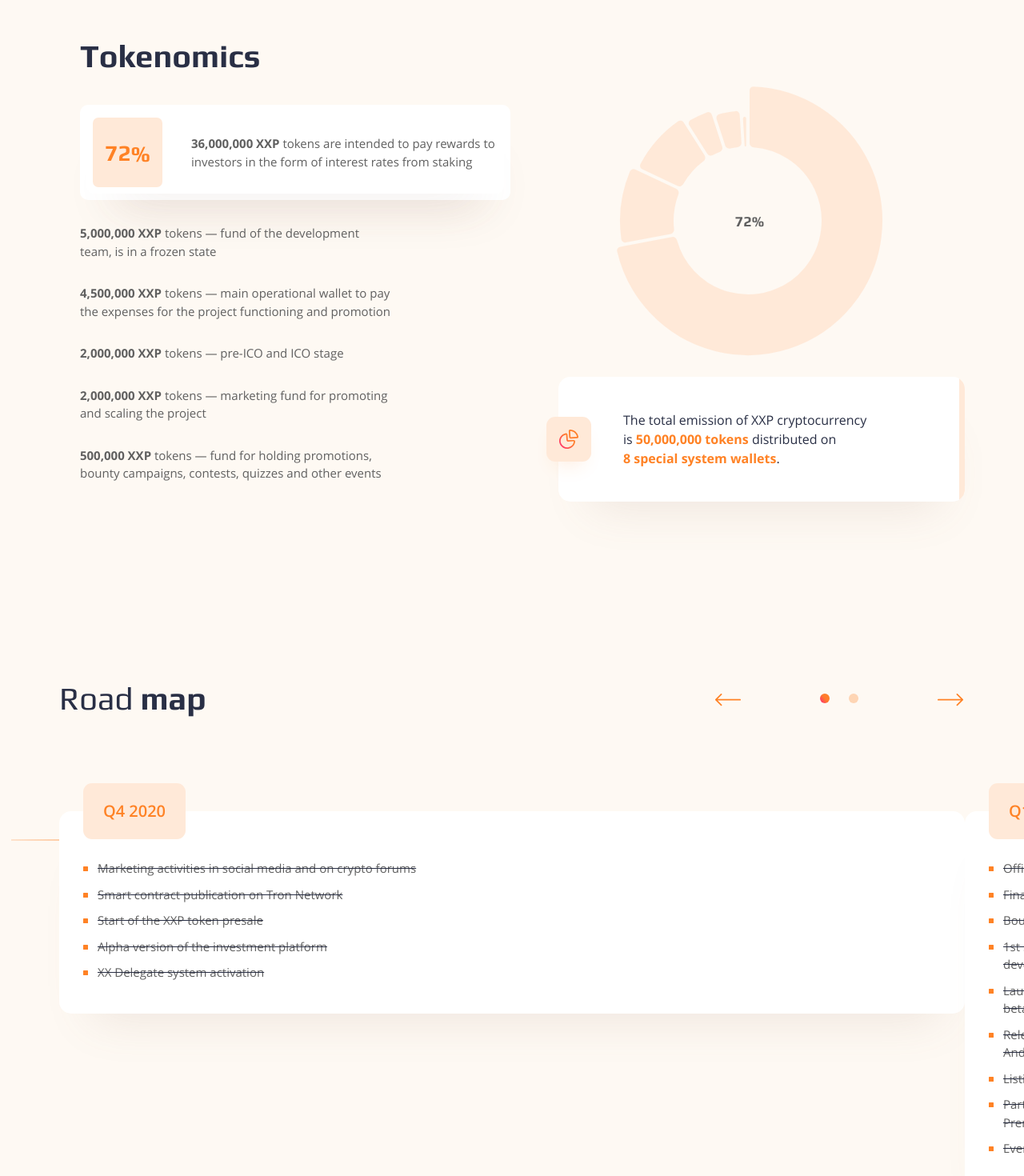
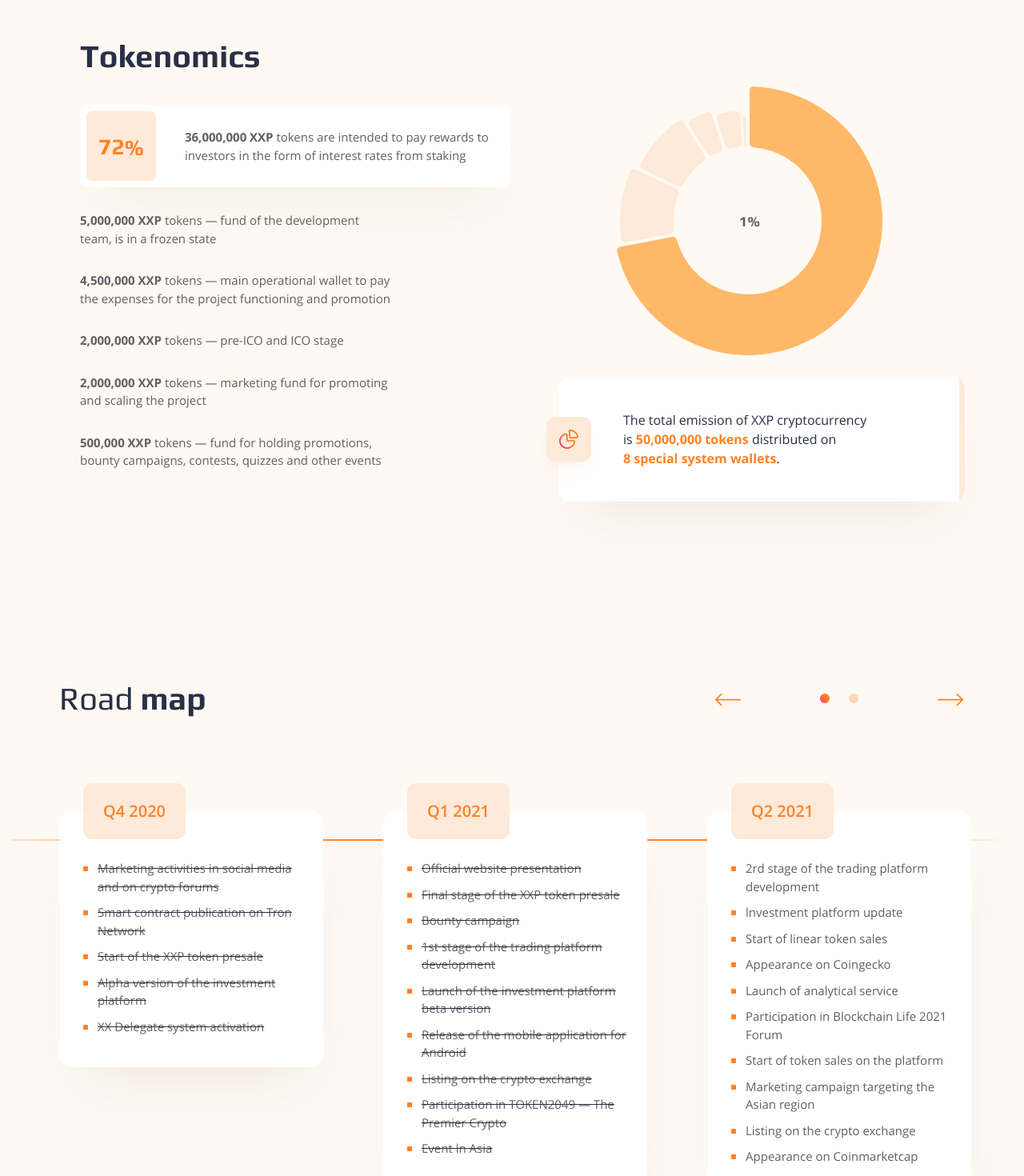
Before and after one commit to DimonONE/xpp, a React (Create React App) app: page / in a window 1280 px wide. Shown: the part 6860-8330 px from the top of the page at 80% size. Built offline with nearby package versions, Linux system fonts and the light colour scheme.

Commit message:
works SectionRoadmap

```diff
--- a/package.json
+++ b/package.json
@@ -12,6 +12,7 @@
     "react-router-dom": "^5.2.0",
     "react-scripts": "4.0.3",
     "react-scroll": "^1.8.2",
+    "swiper": "^6.6.1",
     "web-vitals": "^1.0.1"
   },
   "scripts": {
--- a/src/pages/HeadPage/Main/components/SectionRoadmap/SectionRoadmap.jsx
+++ b/src/pages/HeadPage/Main/components/SectionRoadmap/SectionRoadmap.jsx
@@ -1,7 +1,9 @@
-import React from "react";
+import React, { useState } from "react";
+import { Swiper, SwiperSlide } from "swiper/react";
 import style from "./SectionRoadmap.module.css";
 
 export const SectionRoadmap = (props) => {
+  const [folowing, setFolowing] = useState(true);
   return (
     <section className="section roadmap">
       <div className="container roadmap__container">
@@ -19,7 +21,10 @@
             className="col-lg-6 roadmap__slider-controls wow"
             style={{ visibility: "visible" }}
           >
-            <button className="arrow arrow--prev roadmap__arrow roadmap__arrow--prev">
+            <button
+              onClick={() => setFolowing(true)}
+              className="arrow arrow--prev roadmap__arrow roadmap__arrow--prev"
+            >
               <svg
                 width="38"
                 height="19"
@@ -37,10 +42,23 @@
               </svg>
             </button>
             <div className="roadmap__pagination swiper-pagination-clickable swiper-pagination-bullets">
-              <span className="swiper-pagination-bullet swiper-pagination-bullet-active"></span>
-              <span className="swiper-pagination-bullet"></span>
+              <span
+                onClick={() => setFolowing(true)}
+                className={`swiper-pagination-bullet ${
+                  folowing ? "swiper-pagination-bullet-active" : ""
+                }`}
+              ></span>
+              <span
+                onClick={() => setFolowing(false)}
+                className={`swiper-pagination-bullet ${
+                  !folowing ? "swiper-pagination-bullet-active" : ""
+                }`}
+              ></span>
             </div>
-            <button className="arrow arrow--next roadmap__arrow roadmap__arrow--next">
+            <button
+              onClick={() => setFolowing(false)}
+              className="arrow arrow--next roadmap__arrow roadmap__arrow--next"
+            >
               <svg
                 width="38"
                 height="19"
@@ -59,9 +77,13 @@
             </button>
           </div>
         </div>
-        <div className="swiper-container roadmap__slider wow animate__animated animate__fadeInRight">
-          <div className="swiper-wrapper">
-            <div className="swiper-slide roadmap__slider-item swiper-slide-active">
+        <div className="swiper-container roadmap__slider">
+          <div className={`swiper-wrapper ${style.swiper_wrapper}`}>
+            <div
+              className={`swiper-slide roadmap__slider-item ${
+                folowing ? "swiper-slide-active" : style.swiper_slide__none
+              } ${style.swiper_slide__width}`}
+            >
               <div className="roadmap__slider-item-label">Q4 2020</div>
               <ul className={`roadmap__slider-item-list ${style.line_through}`}>
                 <li className="roadmap__slider-item-list-item swiper-slide-active">
@@ -82,8 +104,9 @@
               </ul>
             </div>
             <div
-              className="swiper-slide roadmap__slider-item swiper-slide-next"
-              style={{ width: 330, marginRight: 75 }}
+              className={`swiper-slide roadmap__slider-item swiper-slide-next ${
+                !folowing ? style.swiper_slide__none : ""
+              } ${style.swiper_slide__width}`}
             >
               <div className="roadmap__slider-item-label">Q1 2021</div>
               <ul className={`roadmap__slider-item-list ${style.line_through}`}>
@@ -118,7 +141,11 @@
                 </li>
               </ul>
             </div>
-            <div className="swiper-slide roadmap__slider-item">
+            <div
+              className={`swiper-slide roadmap__slider-item ${
+                !folowing ? style.swiper_slide__none : ""
+              } ${style.swiper_slide__width}`}
+            >
               <div className="roadmap__slider-item-label">Q2 2021</div>
               <ul className="roadmap__slider-item-list">
                 <li className="roadmap__slider-item-list-item">
@@ -153,7 +180,11 @@
                 </li>
               </ul>
             </div>
-            <div className="swiper-slide roadmap__slider-item">
+            <div
+              className={`swiper-slide roadmap__slider-item ${
+                !folowing ? "swiper-slide-active" : ""
+              } ${style.swiper_slide__width}`}
+            >
               <div className="roadmap__slider-item-label">Q3 2021</div>
               <ul className="roadmap__slider-item-list">
                 <li className="roadmap__slider-item-list-item">
@@ -177,7 +208,9 @@
                 </li>
               </ul>
             </div>
-            <div className="swiper-slide roadmap__slider-item">
+            <div
+              className={`swiper-slide roadmap__slider-item ${style.swiper_slide__width}`}
+            >
               <div className="roadmap__slider-item-label">Q4 2021</div>
               <ul className="roadmap__slider-item-list">
                 <li className="roadmap__slider-item-list-item">
@@ -203,7 +236,9 @@
                 </li>
               </ul>
             </div>
-            <div className="swiper-slide roadmap__slider-item">
+            <div
+              className={`swiper-slide roadmap__slider-item ${style.swiper_slide__width}`}
+            >
               <div className="roadmap__slider-item-label">Q1 2022</div>
               <ul className="roadmap__slider-item-list">
                 <li className="roadmap__slider-item-list-item">
--- a/src/pages/HeadPage/Main/components/SectionRoadmap/SectionRoadmap.module.css
+++ b/src/pages/HeadPage/Main/components/SectionRoadmap/SectionRoadmap.module.css
@@ -1,3 +1,12 @@
 .line_through {
   text-decoration: line-through;
 }
+.swiper_slide__width {
+  width: 330px;
+  margin-right: 75px;
+}
+.swiper_slide__none {
+  display: none;
+}
+.swiper_wrapper {
+}
--- a/src/pages/HeadPage/Main/components/SectionTokenomics/SectionTokenomics.jsx
+++ b/src/pages/HeadPage/Main/components/SectionTokenomics/SectionTokenomics.jsx
@@ -6,6 +6,8 @@
 
 export const SectionTokenomics = (props) => {
   let [hoverID, setHoverID] = useState(1);
+  let [percent, setPercent] = useState(1);
+
   return (
     <section id="tokenomics" className="section tokenomics">
       <div className={`container ${style.tokenomics__container}`}>
@@ -30,11 +32,7 @@
                     e.id === hoverID ? "active" : ""
                   }`}
                 >
-                  <div
-                    className={`tokenomics__list-item ${
-                      e.id === hoverID ? "active" : ""
-                    }`}
-                  >
+                  <span className={`${style.span_items_position}`}>
                     <div className="tokenomics__list-number">
                       {e.tokenomics_number}
                     </div>
@@ -42,12 +40,12 @@
                       <b className="font-weight-700">{e.tokenomics_text__b}</b>{" "}
                       {e.tokenomics_text}
                     </div>
-                  </div>
+                  </span>
                 </Fade>
               ))}
             </div>
           </div>
-          <div className="tokenomics__charts col-lg-6 " id={"tokenomics__id"}>
+          <div className="tokenomics__charts col-lg-6 ">
             <div className="tokenomics__chart-wrap">
               <svg
                 className="tokenomics__chart"
@@ -58,17 +56,26 @@
                 xmlns="http://www.w3.org/2000/svg"
               >
                 <path
-                  onMouseEnter={() => setHoverID(1)}
-                  className={`tokenomics__chart-item effect_on_72`}
+                  onMouseEnter={() => {
+                    setHoverID(1);
+                    setPercent(72);
+                  }}
+                  className={`tokenomics__chart-item ${
+                    hoverID === 1 ? "active" : ""
+                  }`}
                   d="M70.8943 189.158C74.1316 188.541 77.3029 190.672 78.1959 193.946C82.0986 208.255 89.4509 221.43 99.6527 232.294C111.474 244.882 126.632 253.847 143.358 258.141C160.084 262.436 177.686 261.882 194.109 256.546C210.532 251.21 225.098 241.311 236.106 228.006C247.113 214.7 254.107 198.537 256.271 181.405C258.436 164.273 255.681 146.879 248.328 131.254C240.976 115.629 229.329 102.419 214.749 93.1661C202.166 85.1807 187.846 80.4274 173.06 79.2751C169.677 79.0114 166.989 76.2957 166.989 73L166.989 6.99999C166.989 3.67495 169.678 1.0086 172.946 1.14321C202.586 2.36422 231.428 11.3695 256.544 27.3086C283.621 44.4924 305.25 69.0257 318.905 98.0433C332.559 127.061 337.676 159.364 333.656 191.181C329.637 222.998 316.648 253.015 296.206 277.725C275.764 302.435 248.713 320.818 218.213 330.729C187.713 340.639 155.022 341.666 123.96 333.691C92.8981 325.715 64.7463 309.066 42.7931 285.688C22.4302 264.004 8.17997 237.361 1.42665 208.475C0.682114 205.29 2.79725 202.148 6.06339 201.525L70.8943 189.158Z"
                   fill="#FFE9D8"
                   stroke="#FEF9F3"
                   strokeWidth="2"
                 ></path>
                 <path
-                  onMouseEnter={() => setHoverID(2)}
-                  data-chart-index="1"
-                  className="tokenomics__chart-item"
+                  onMouseEnter={() => {
+                    setHoverID(2);
+                    setPercent(10);
+                  }}
+                  className={`tokenomics__chart-item ${
+                    hoverID === 2 ? "active" : ""
+                  }`}
                   d="M76.8652 129.169C79.8488 130.572 81.1613 134.163 79.9558 137.336C76.0993 147.488 73.9884 158.499 73.9884 170C73.9884 173.465 74.1801 176.887 74.5535 180.253C74.9271 183.622 72.7635 186.767 69.5285 187.384L13.547 198.064C10.2803 198.687 7.15813 196.545 6.68488 193.311C2.4481 164.36 6.18232 134.797 17.4849 107.809C18.7474 104.794 22.3043 103.495 25.3134 104.911L76.8652 129.169Z"
                   fill="#FFE9D8"
                   stroke="#FEF9F3"
@@ -76,9 +83,13 @@
                 />
 
                 <path
-                  onMouseEnter={() => setHoverID(3)}
-                  data-chart-index="2"
-                  className="tokenomics__chart-item"
+                  onMouseEnter={() => {
+                    setHoverID(3);
+                    setPercent(9);
+                  }}
+                  className={`tokenomics__chart-item ${
+                    hoverID === 3 ? "active" : ""
+                  }`}
                   d="M112.629 87.7885C114.393 90.5694 113.582 94.2996 110.869 96.3326C100.762 103.907 92.2649 113.513 85.9835 124.545C84.3057 127.492 80.7058 128.766 77.725 127.363L33.4032 106.508C30.3934 105.092 29.1282 101.524 30.6515 98.6349C41.9934 77.1257 58.3009 58.6275 78.2184 44.6784C80.8935 42.8049 84.5923 43.6127 86.3747 46.4212L112.629 87.7885Z"
                   fill="#FFE9D8"
                   stroke="#FEF9F3"
@@ -86,9 +97,13 @@
                 />
 
                 <path
-                  onMouseEnter={() => setHoverID(4)}
-                  data-chart-index="3"
-                  className="tokenomics__chart-item"
+                  onMouseEnter={() => {
+                    setHoverID(4);
+                    setPercent(4);
+                  }}
+                  className={`tokenomics__chart-item ${
+                    hoverID === 4 ? "active" : ""
+                  }`}
                   d="M134.742 77.0818C135.76 80.2167 134.043 83.6305 130.906 84.9254C128.133 86.0702 125.428 87.3465 122.8 88.7467C119.803 90.3426 116.076 89.4911 114.308 86.7065L91.8121 51.2609C90.0293 48.4519 90.8736 44.7622 93.7091 43.1466C100.313 39.384 107.2 36.1428 114.308 33.4526C117.36 32.2974 120.741 33.9985 121.77 37.1627L134.742 77.0818Z"
                   fill="#FFE9D8"
                   stroke="#FEF9F3"
@@ -96,9 +111,13 @@
                 />
 
                 <path
-                  onMouseEnter={() => setHoverID(5)}
-                  data-chart-index="4"
-                  className="tokenomics__chart-item"
+                  onMouseEnter={() => {
+                    setHoverID(5);
+                    setPercent(4);
+                  }}
+                  className={`tokenomics__chart-item ${
+                    hoverID === 5 ? "active" : ""
+                  }`}
                   d="M158.832 72.2465C159.039 75.5381 156.524 78.4178 153.162 78.8868C150.179 79.303 147.241 79.8623 144.356 80.5576C141.057 81.3524 137.663 79.6002 136.645 76.4662L125.835 43.2016C124.807 40.0368 126.543 36.6741 129.69 35.8226C136.462 33.9908 143.362 32.6742 150.333 31.8842C153.573 31.5169 156.425 34.0042 156.634 37.3254L158.832 72.2465Z"
                   fill="#FFE9D8"
                   stroke="#FEF9F3"
@@ -106,9 +125,13 @@
                 />
 
                 <path
-                  onMouseEnter={() => setHoverID(6)}
-                  data-chart-index="5"
-                  className="tokenomics__chart-item"
+                  onMouseEnter={() => {
+                    setHoverID(6);
+                    setPercent(1);
+                  }}
+                  className={`tokenomics__chart-item ${
+                    hoverID === 6 ? "active" : ""
+                  }`}
                   d="M164.732 76.0763C164.732 77.0918 163.895 77.9485 162.831 77.9815C161.777 78.0142 160.9 77.2198 160.836 76.1986L158.7 42.2733C158.59 40.5302 159.911 39.055 161.615 39.0014C163.319 38.9477 164.73 40.3369 164.73 42.0835L164.732 76.0763Z"
                   fill="#FFE9D8"
                   stroke="#FEF9F3"
@@ -116,12 +139,9 @@
                 />
               </svg>
               <div className="tokenomics__chart-numbers">
-                <div className="tokenomics__chart-numbers-item active">72%</div>
-                <div className="tokenomics__chart-numbers-item">10%</div>
-                <div className="tokenomics__chart-numbers-item">9%</div>
-                <div className="tokenomics__chart-numbers-item">4%</div>
-                <div className="tokenomics__chart-numbers-item">4%</div>
-                <div className="tokenomics__chart-numbers-item">1%</div>
+                <div className="tokenomics__chart-numbers-item active">
+                  {percent}%
+                </div>
               </div>
             </div>
             <div className="tokenomics__chart-info-wrap">
--- a/src/pages/HeadPage/Main/components/SectionTokenomics/SectionTokenomics.module.css
+++ b/src/pages/HeadPage/Main/components/SectionTokenomics/SectionTokenomics.module.css
@@ -6,5 +6,7 @@
     padding-left: 45px;
   }
 }
-.effect_on_72:hover {
+.span_items_position {
+  display: flex;
+  align-items: center;
 }
--- a/src/pages/HeadPage/Main/components/SectionTokenomics/State.js
+++ b/src/pages/HeadPage/Main/components/SectionTokenomics/State.js
@@ -1,7 +1,7 @@
 export const localState = [
   {
     id: 1,
-    delay: 100,
+    delay: 500,
     tokenomics_number: 72,
     tokenomics_text:
       "tokens are intended to pay rewards to investors in the form of interest rates from staking",
@@ -9,7 +9,7 @@
   },
   {
     id: 2,
-    delay: 200,
+    delay: 1000,
     tokenomics_number: 10,
     tokenomics_text:
       "tokens — fund of the development team, is in a frozen state",
@@ -17,7 +17,7 @@
   },
   {
     id: 3,
-    delay: 300,
+    delay: 1500,
 
     tokenomics_number: 9,
     tokenomics_text:
@@ -26,14 +26,14 @@
   },
   {
     id: 4,
-    delay: 400,
+    delay: 2000,
     tokenomics_number: 4,
     tokenomics_text: "tokens — pre-ICO and ICO stage",
     tokenomics_text__b: "2,000,000 XXP",
   },
   {
     id: 5,
-    delay: 500,
+    delay: 2500,
     tokenomics_number: 4,
     tokenomics_text:
       "tokens — marketing fund for promoting and scaling the project",
@@ -41,7 +41,7 @@
   },
   {
     id: 6,
-    delay: 600,
+    delay: 3000,
     tokenomics_number: 1,
     tokenomics_text:
       "tokens — fund for holding promotions, bounty campaigns, contests, quizzes and other events",
```
Also changed, not shown: 2 other files (tests, documents, lock files or other folders).
